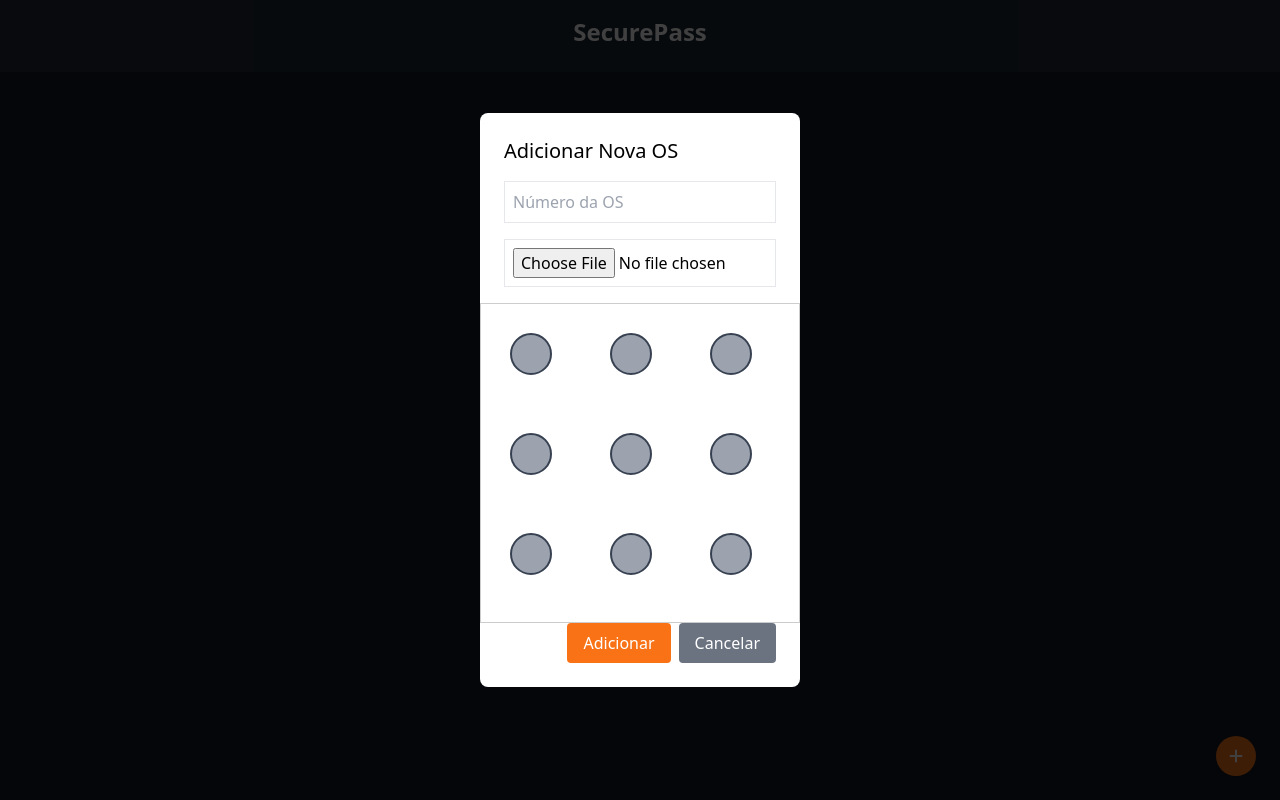
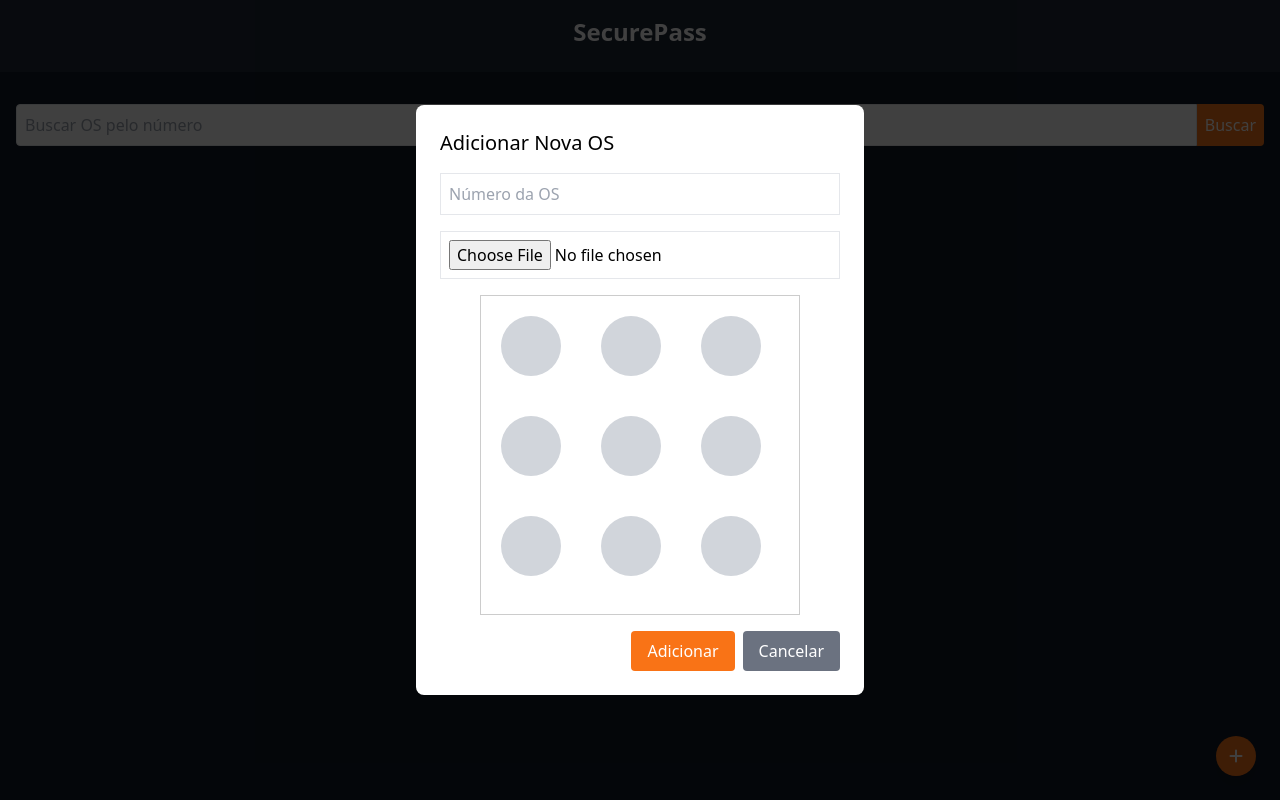
Before and after one commit to obrenoamaral/App, a Vue app: page / in a window 1280 px wide. Both pictures are taken after a click on the button 1236 px from the left and 756 px from the top of the page. Built offline with nearby package versions, Linux system fonts and the light colour scheme.

Commit message:
Novas mudanças

```diff
--- a/package.json
+++ b/package.json
@@ -12,6 +12,7 @@
     "@capacitor/android": "^6.1.2",
     "@capacitor/camera": "^6.0.2",
     "@capacitor/core": "^6.1.2",
+    "@capacitor/dialog": "^6.0.1",
     "@capacitor/filesystem": "^6.0.1",
     "idb": "^8.0.0",
     "vue": "^3.4.29",
--- a/src/components/PadraoComponent.vue
+++ b/src/components/PadraoComponent.vue
@@ -20,7 +20,7 @@
           :x2="line.x2"
           :y2="line.y2"
           stroke="#3b82f6"
-          stroke-width="4"
+          stroke-width="8"
       />
       <!-- Desenha os pontos interativos -->
       <circle
@@ -28,16 +28,15 @@
           :key="index"
           :cx="point.x"
           :cy="point.y"
-          r="20"
+          r="30"
           :class="[{
-          'fill-gray-400': !activePoints.includes(index),
+          'fill-gray-300': !activePoints.includes(index),
           'fill-blue-500': activePoints.includes(index),
           'fill-green-500': index === activePoints[0],
           'fill-red-500': index === activePoints[activePoints.length - 1]
         }]"
           @mousedown="startDrawing(index)"
           @mouseover="continueDrawing(index)"
-          class="stroke-gray-700"
       ></circle>
     </svg>
   </div>
--- a/src/views/HomeView.vue
+++ b/src/views/HomeView.vue
@@ -2,6 +2,18 @@
   <div class="min-h-screen bg-gray-900 flex flex-col items-center text-white">
     <div class="h-auto bg-gray-800 w-full text-center flex flex-col items-center p-4 mb-4">
       <h1 class="text-2xl font-bold text-white mb-2">SecurePass</h1>
+    </div>
+
+    <!-- Campo de busca -->
+    <div class="w-full p-4 flex justify-center">
+      <input
+          type="text"
+          v-model="searchQuery"
+          placeholder="Buscar OS pelo número"
+          inputmode="numeric"
+          class="border p-2 rounded-l w-full"
+      />
+      <button @click="searchOS" class="bg-orange-500 hover:bg-orange-600 text-white p-2 rounded-r">Buscar</button>
     </div>
 
     <!-- Lista de OS -->
@@ -64,13 +76,14 @@
     </div>
 
     <!-- Modal de adição de OS -->
-    <div v-if="showAddModal" class="fixed inset-0 bg-black bg-opacity-75 flex items-center justify-center">
-      <div class="bg-white p-6 rounded-lg text-black w-80">
+    <div v-if="showAddModal" class="fixed inset-0 bg-black bg-opacity-75 flex items-center justify-center px-4">
+      <div class="bg-white p-6 rounded-lg text-black w-full max-w-md">
         <h2 class="text-xl mb-4">Adicionar Nova OS</h2>
         <input
             type="text"
             v-model="newOS.numero"
             placeholder="Número da OS"
+            inputmode="numeric"
             class="border p-2 mb-4 w-full"
         />
 
@@ -79,17 +92,17 @@
             accept="image/*"
             @change="handleFileUpload"
             capture="environment"
-        class="border p-2 mb-4 w-full"
+            class="border p-2 mb-4 w-full"
         />
 
-
         <PadraoComponent @save-drawing="handleSaveDrawing" />
-        <div class="flex justify-end">
+        <div class="flex justify-end mt-4">
           <button @click="addOS" class="bg-orange-500 hover:bg-blue-600 text-white py-2 px-4 rounded mr-2">Adicionar</button>
           <button @click="closeAddModal" class="bg-gray-500 hover:bg-gray-600 text-white py-2 px-4 rounded">Cancelar</button>
         </div>
       </div>
     </div>
+
 
     <!-- Modal de edição de OS -->
     <div v-if="showEditModal" class="fixed inset-0 bg-black bg-opacity-75 flex items-center justify-center">
@@ -114,6 +127,7 @@
 <script>
 import { openDB } from 'idb';
 import PadraoComponent from "@/components/PadraoComponent.vue";
+import { Dialog } from '@capacitor/dialog';
 
 export default {
   components: {
@@ -131,6 +145,7 @@ export default {
       },
       selectedOS: {},
       osList: [],
+      searchQuery: '',
     };
   },
   async mounted() {
@@ -162,6 +177,15 @@ export default {
         senhaDesenhada: JSON.parse(os.senhaDesenhada || '[]'), // Convertendo de volta para array
         senhaFoto: os.senhaFoto || null, // Certifique-se de que a foto esteja disponível
       }));
+    },
+    searchOS() {
+      const foundOS = this.osList.find(os => os.numero === this.searchQuery.trim());
+      if (foundOS) {
+        this.viewOS(foundOS); // Abre o modal de visualização
+        this.searchQuery = ''; // Limpa o campo de busca
+      } else {
+        alert('OS não encontrada!');
+      }
     },
     openAddModal() {
       this.showAddModal = true;
@@ -236,9 +260,17 @@ export default {
         alert('Preencha todos os campos!');
       }
     },
-    deleteOS(id) {
-      this.osList = this.osList.filter(os => os.id !== id);
-      this.db.delete('os', id);
+    async deleteOS(id) {
+      const { value } = await Dialog.confirm({
+        title: 'Confirmação',
+        message: 'Você realmente deseja excluir esta OS?',
+      });
+
+      if (value) {
+        this.osList = this.osList.filter(os => os.id !== id);
+        await this.db.delete('os', id);
+        alert("OS excluída com sucesso!");
+      }
     },
   },
 };
```
Also changed, not shown: 3 other files (tests, documents, lock files or other folders).
